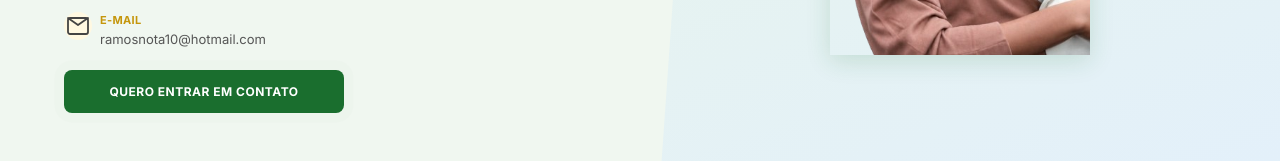
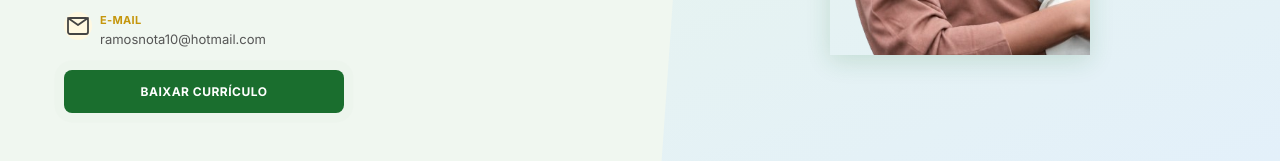
Before and after one commit to ViChagas07/Eude_Ramos, a Next.js app: page / in a window 1280 px wide. Shown: the part 421-584 px from the top of the page. Built offline with nearby package versions, Linux system fonts and the light colour scheme.

Commit message:
feat: change hero button to download currículo PDF

```diff
--- a/app/PortfolioContent.tsx
+++ b/app/PortfolioContent.tsx
@@ -530,8 +530,13 @@ export default function PortfolioContent() {
           </div>
 
           {/* Hero CTA */}
-          <a href="#contato" className="hero-btn" aria-label="Quero entrar em contato">
-            Quero Entrar em Contato
+          <a
+            href="/curriculo-eude-ramos.pdf"
+            download
+            className="hero-btn"
+            aria-label="Baixar currículo de Eude Ramos"
+          >
+            Baixar Currículo
           </a>
         </div>
 
```
Also changed, not shown: 1 other file (tests, documents, lock files or other folders).
